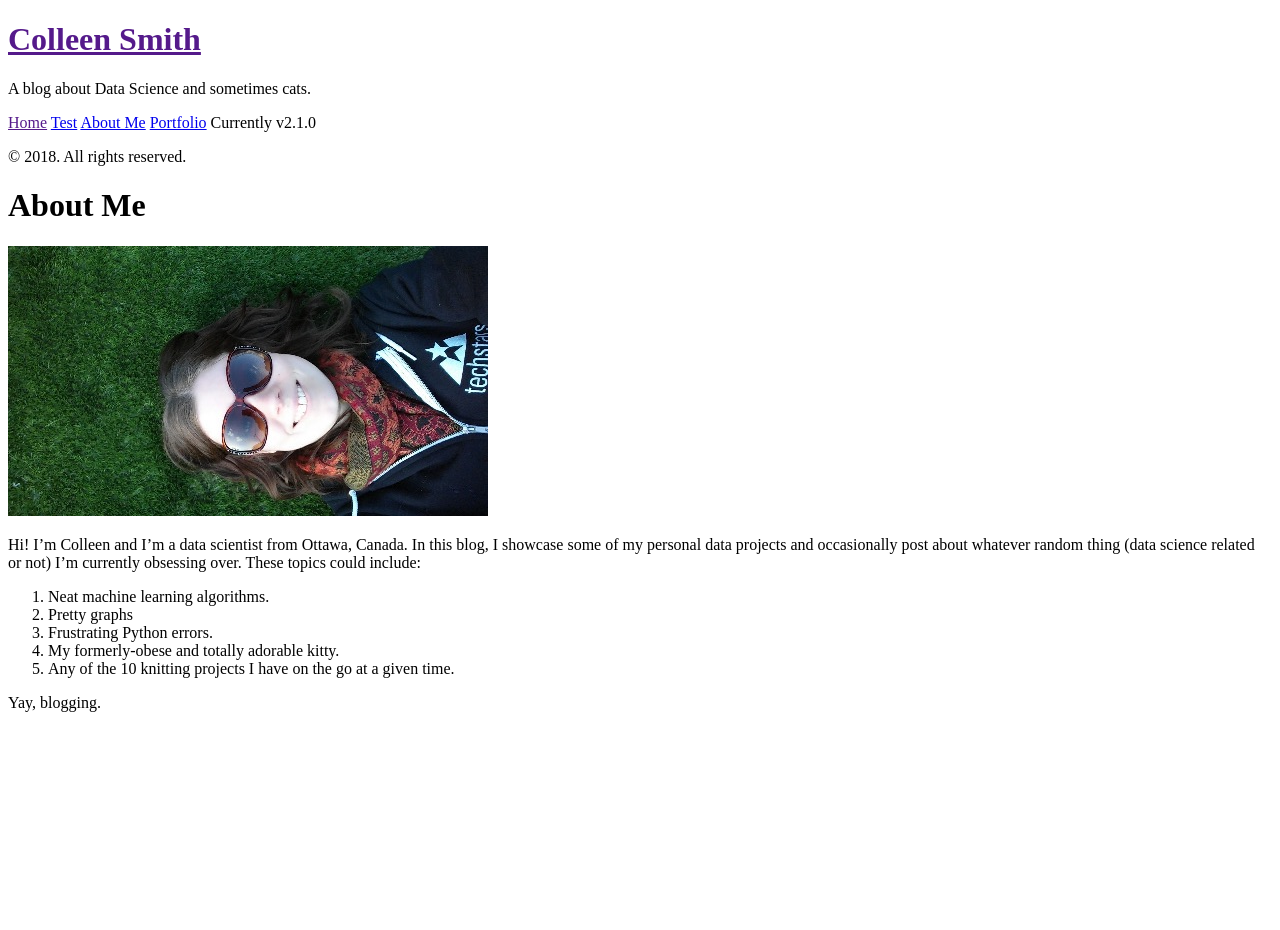
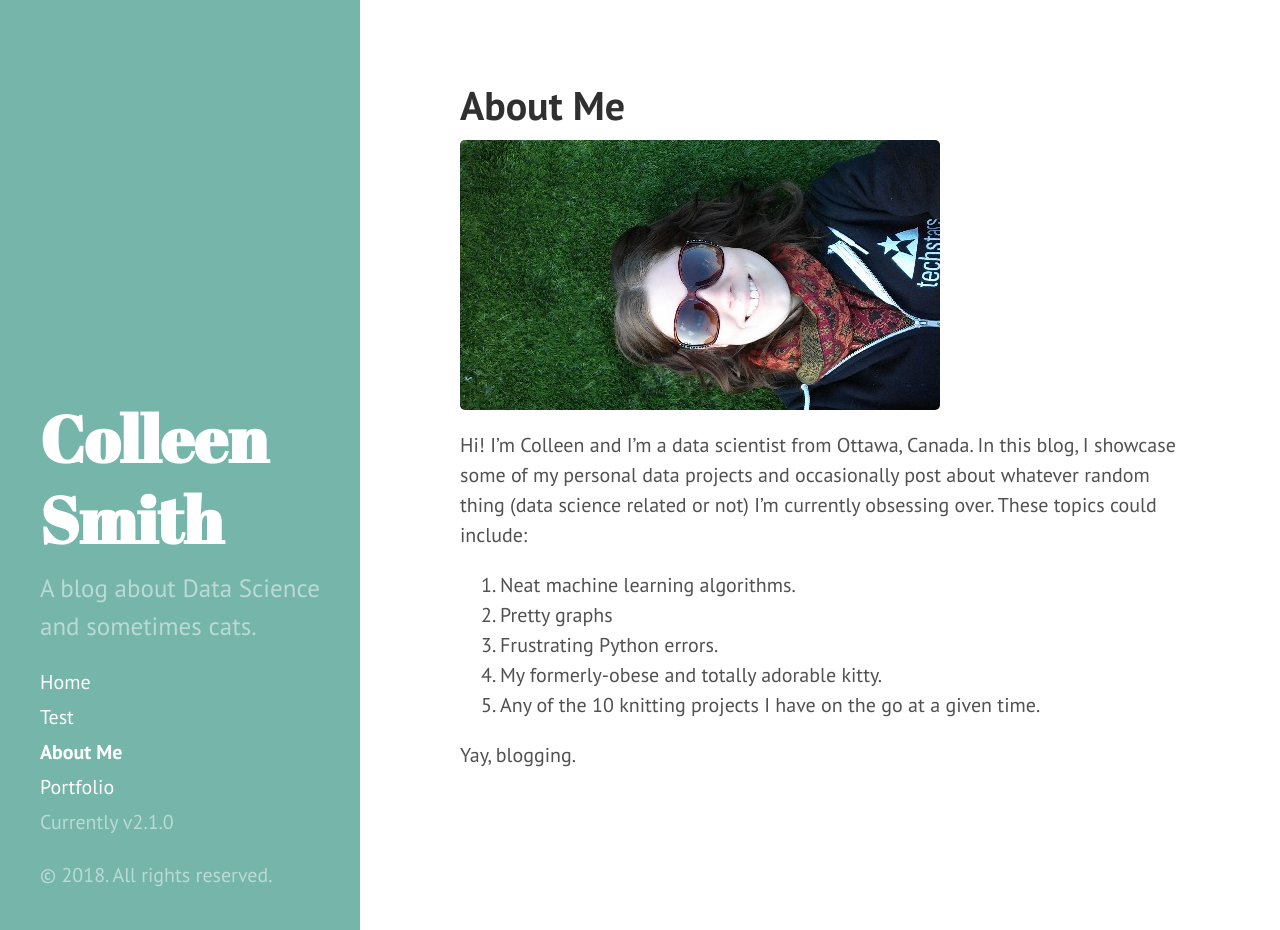
Before and after one commit to 6cdds/6cdds.github.io, a Jekyll site: the page built from about.md, in a window 1280 px wide and 930 px high. Built offline with Jekyll 4.4.1, drawn with Linux system fonts in a browser that asks for light colours; Markdown is read by kramdown in place of the engine named in the settings.

Commit message:
Attempted to fix format issue

```diff
--- a/_config.yml
+++ b/_config.yml
@@ -13,12 +13,11 @@ plugins:
 title:            Colleen Smith
 tagline:          ''
 description:      'A blog about Data Science and sometimes cats.'
-url:              http://6cdds.github.io
-baseurl:          ''
+url:              https://6cdds.github.io
+baseurl:
 
 author:
   name:           'Colleen Smith'
-  url:            https://twitter.com/mdo
 
 paginate:         5
 
--- a/_includes/head.html
+++ b/_includes/head.html
@@ -15,14 +15,14 @@
   </title>
 
   <!-- CSS -->
-  <link rel="stylesheet" href="{{ site.baseurl }}public/css/poole.css">
-  <link rel="stylesheet" href="{{ site.baseurl }}public/css/syntax.css">
-  <link rel="stylesheet" href="{{ site.baseurl }}public/css/hyde.css">
+  <link rel="stylesheet" href="/public/css/poole.css">
+  <link rel="stylesheet" href="/public/css/syntax.css">
+  <link rel="stylesheet" href="/public/css/hyde.css">
   <link rel="stylesheet" href="http://fonts.googleapis.com/css?family=PT+Sans:400,400italic,700|Abril+Fatface">
 
   <!-- Icons -->
-  <link rel="apple-touch-icon-precomposed" sizes="144x144" href="{{ site.baseurl }}public/apple-touch-icon-144-precomposed.png">
-                                 <link rel="shortcut icon" href="{{ site.baseurl }}public/favicon.ico">
+  <link rel="apple-touch-icon-precomposed" sizes="144x144" href="/public/apple-touch-icon-144-precomposed.png">
+                                 <link rel="shortcut icon" href="/public/favicon.ico">
 
   <!-- RSS -->
   <link rel="alternate" type="application/rss+xml" title="RSS" href="/atom.xml">
```
